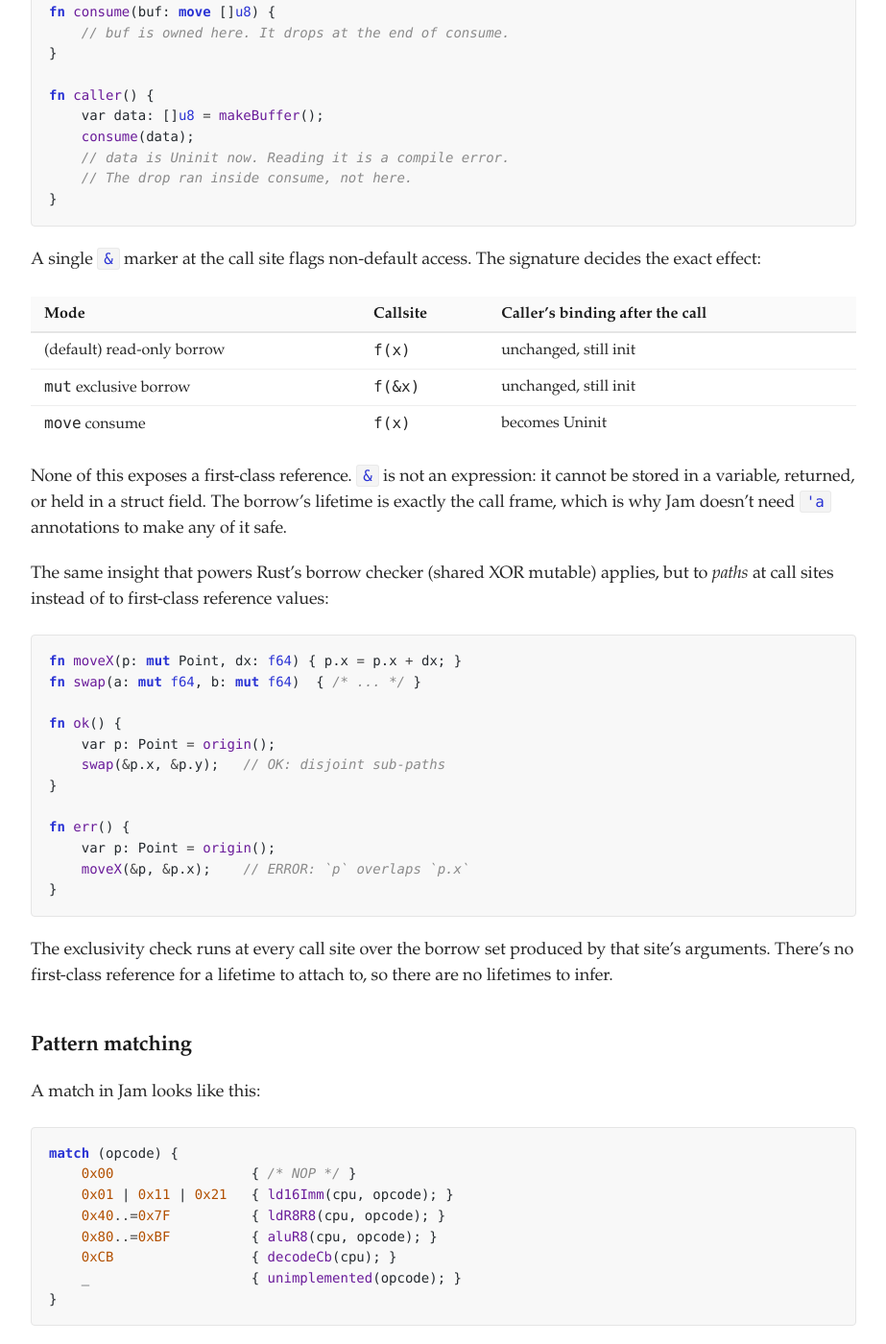
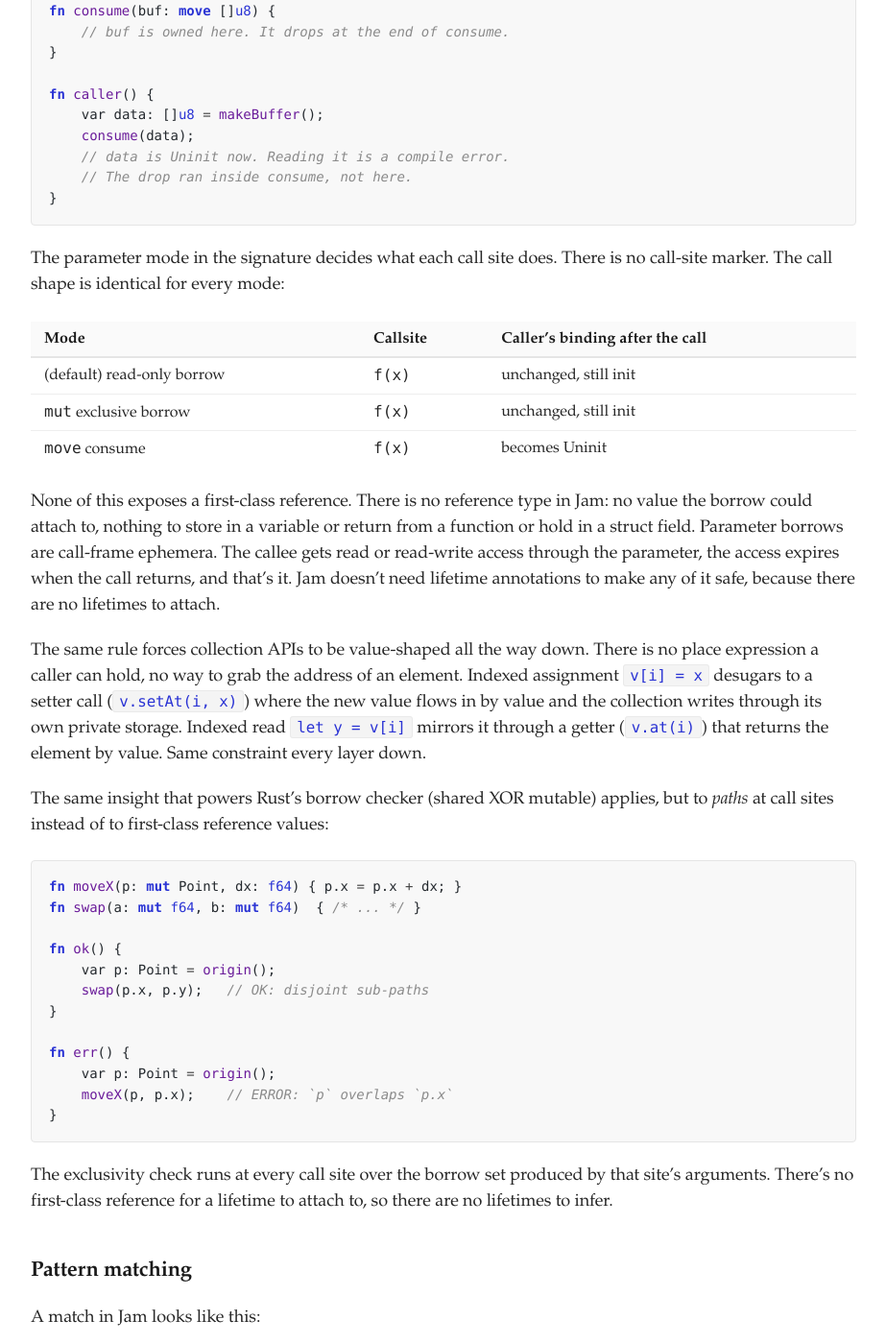
Before and after one commit to raphamorim/raphamorim.github.com, a Jekyll site: the page built from _posts/2026-05-13-jam-programming-language.md, in a window 1280 px wide and 1400 px high, scrolled down 8363 px. Shown: the whole window at 96% size, without its empty margins (178-1101 px from the left). Built offline with Jekyll 4.4.1, drawn with Linux system fonts in a browser that asks for light colours; some of the changed text lies outside the part shown.

Commit message:
update with new spec

````diff
--- a/_posts/2026-05-13-jam-programming-language.md
+++ b/_posts/2026-05-13-jam-programming-language.md
@@ -34,7 +34,7 @@ That's why I started Jam programming language.
 
 The question I've been working on: how do you keep the joyful, immediate feel of a C-like language (Go, Zig, modern C) while making the language safe without a garbage collector? How do you give people the C ergonomic without the C bug class? The compromise that fell out is a language that draws from four places. Today I'm focusing on two; the other two will get their own posts.
 
-- **Mutable value semantics** as described in Racordon, Abrahams et al. 2022.[^mvs] Bindings own their values, references exist only for the duration of a single function call, and no `&'a` syntax appears anywhere in user code. This is what replaces the borrow checker.
+- **Mutable value semantics** as described in Racordon, Abrahams et al. 2022.[^mvs] Bindings own their values, parameter borrows live only for the duration of a single function call, and no reference or lifetime syntax appears anywhere in user code. This is what replaces the borrow checker.
 - **Rust's drop system.** Types declare a `drop` function, the compiler synthesizes the call at every scope exit, and a small dataflow analysis catches use-of-uninitialized at compile time.
 
 The result is a language where: Bindings own their values and resources clean themselves up, so every binding of a drop-bearing type fires its drop function automatically when the binding goes out of scope.
@@ -245,15 +245,17 @@ fn caller() {
 }
 ```
 
-A single `&` marker at the call site flags non-default access. The signature decides the exact effect:
+The parameter mode in the signature decides what each call site does. There is no call-site marker. The call shape is identical for every mode:
 
 | Mode | Callsite | Caller's binding after the call |
 | --- | --- | --- |
 | (default) read-only borrow | `f(x)` | unchanged, still init |
-| `mut` exclusive borrow | `f(&x)` | unchanged, still init |
+| `mut` exclusive borrow | `f(x)` | unchanged, still init |
 | `move` consume | `f(x)` | becomes Uninit |
 
-None of this exposes a first-class reference. `&` is not an expression: it cannot be stored in a variable, returned, or held in a struct field. The borrow's lifetime is exactly the call frame, which is why Jam doesn't need `'a` annotations to make any of it safe.
+None of this exposes a first-class reference. There is no reference type in Jam: no value the borrow could attach to, nothing to store in a variable or return from a function or hold in a struct field. Parameter borrows are call-frame ephemera. The callee gets read or read-write access through the parameter, the access expires when the call returns, and that's it. Jam doesn't need lifetime annotations to make any of it safe, because there are no lifetimes to attach.
+
+The same rule forces collection APIs to be value-shaped all the way down. There is no place expression a caller can hold, no way to grab the address of an element. Indexed assignment `v[i] = x` desugars to a setter call (`v.setAt(i, x)`) where the new value flows in by value and the collection writes through its own private storage. Indexed read `let y = v[i]` mirrors it through a getter (`v.at(i)`) that returns the element by value. Same constraint every layer down.
 
 The same insight that powers Rust's borrow checker (shared XOR mutable) applies, but to *paths* at call sites instead of to first-class reference values:
 
@@ -263,12 +265,12 @@ fn swap(a: mut f64, b: mut f64)  { /* ... */ }
 
 fn ok() {
     var p: Point = origin();
-    swap(&p.x, &p.y);   // OK: disjoint sub-paths
+    swap(p.x, p.y);   // OK: disjoint sub-paths
 }
 
 fn err() {
     var p: Point = origin();
-    moveX(&p, &p.x);    // ERROR: `p` overlaps `p.x`
+    moveX(p, p.x);    // ERROR: `p` overlaps `p.x`
 }
 ```
 
````
